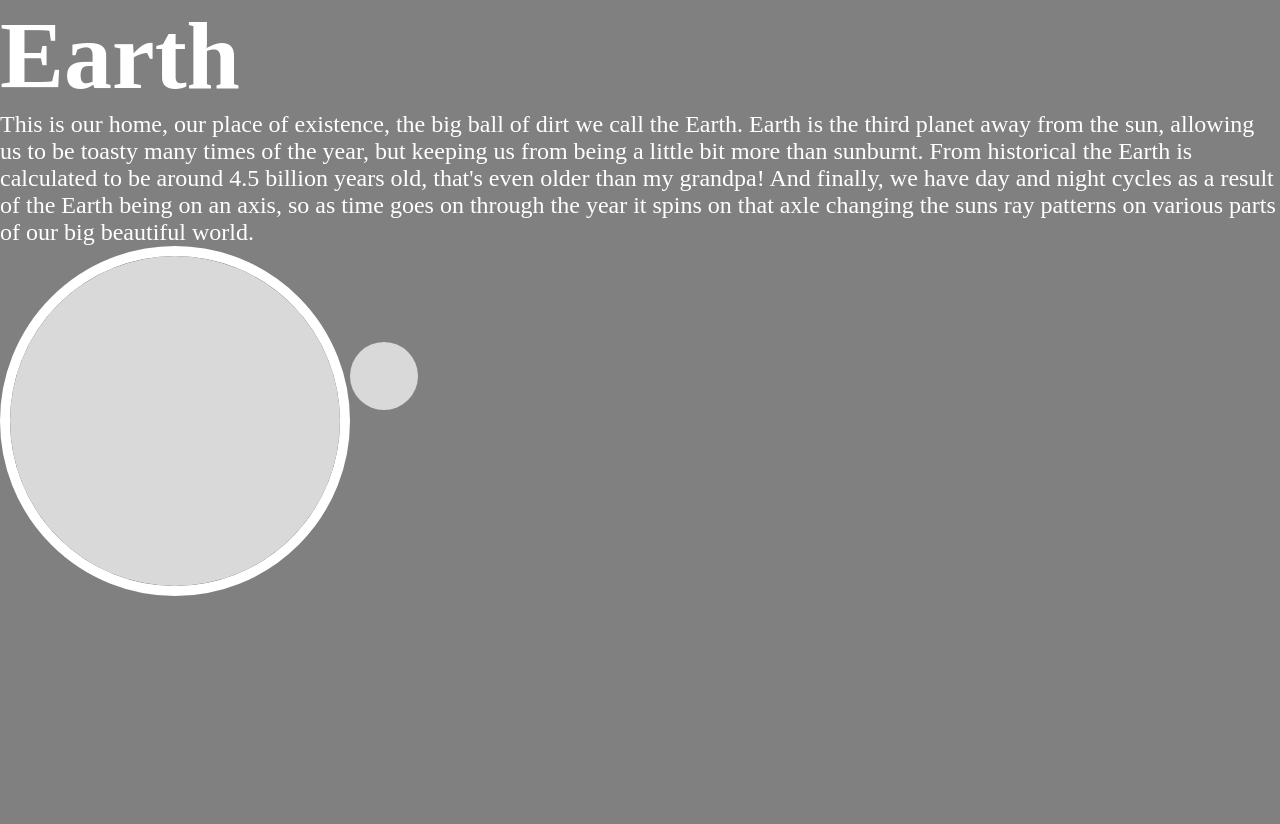
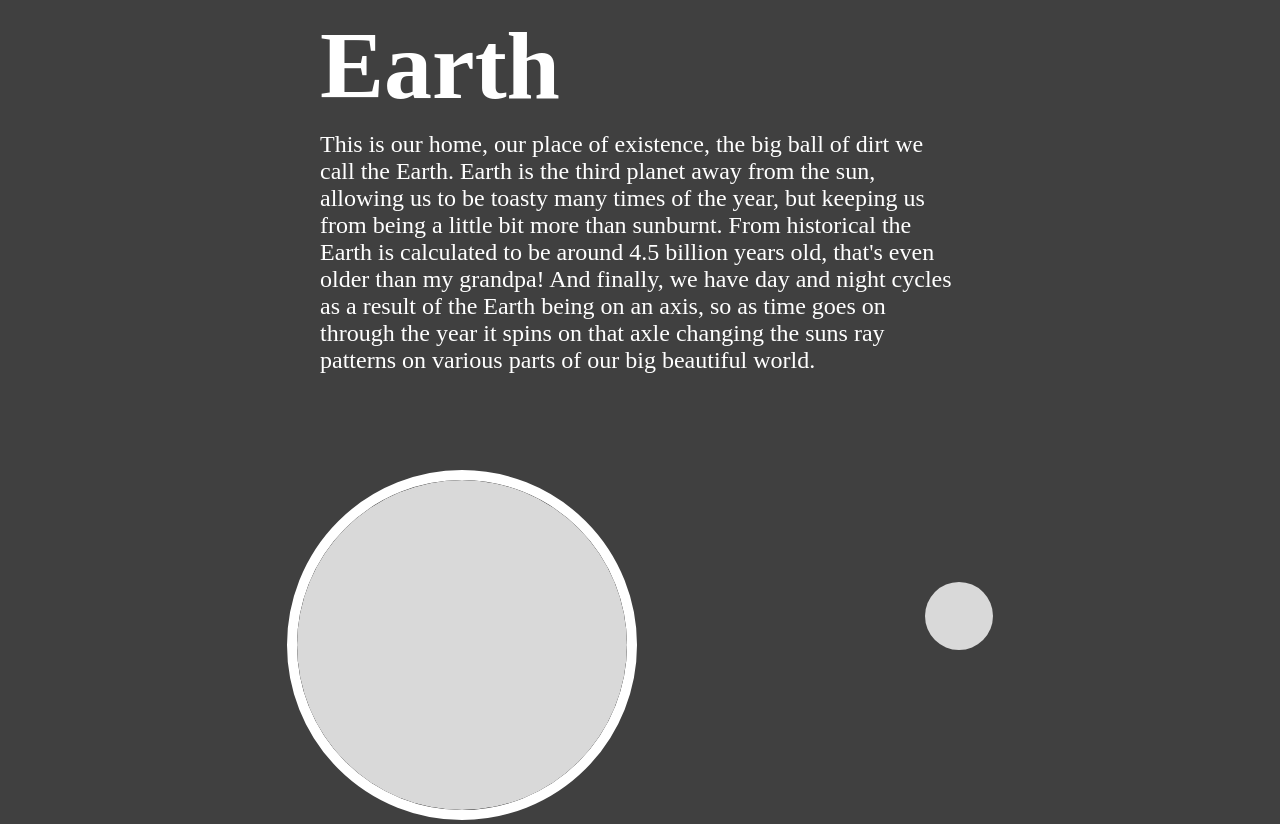
Before and after one commit to dHurlburt22/LabAssignment1.5, an Eleventy site: page index.html in a window 1280 px wide. Before the commit the page ends 800 px from the top, so only its background shows below. Built offline with nearby package versions, Linux system fonts and the light colour scheme; Eleventy itself is replaced by a stand-in of ours; files that its build step writes are made by us from their sources.

Commit message:
final changes

```diff
--- a/style.css
+++ b/style.css
@@ -7,23 +7,27 @@ h1{
     color:white;
     font-size: 6rem;
     margin:10px;
-    margin: auto;
+    margin-left:20rem;
+    margin-right:20rem;
+
 }
 
 p{
     color:white;
     margin:10px;
     font-size: 1.5rem;
-    margin: auto;
+    margin-left:20rem;
+    margin-right:20rem;
 }
 
 body{
-    background: grey;
+    background: rgb(64, 64, 64);
 }
 
 .earthAndMoon{
     display: flex;
-    margin:auto;
+    justify-content: space-evenly;
+    margin-top:6rem;
 }
 
 .earthSelected{
@@ -32,11 +36,11 @@ body{
 }
 
 .moon{
-   margin-top: 6rem;
+   margin-top: 7rem;
 }
 
 .moonSelected{
     border:10px solid white;
     border-radius: 50%;
-    margin-top: 6rem;
+    margin-top: 7rem;
 }
```
